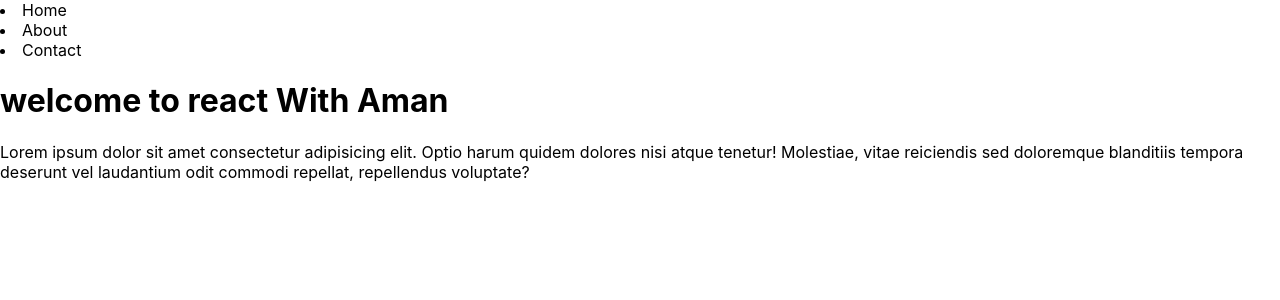
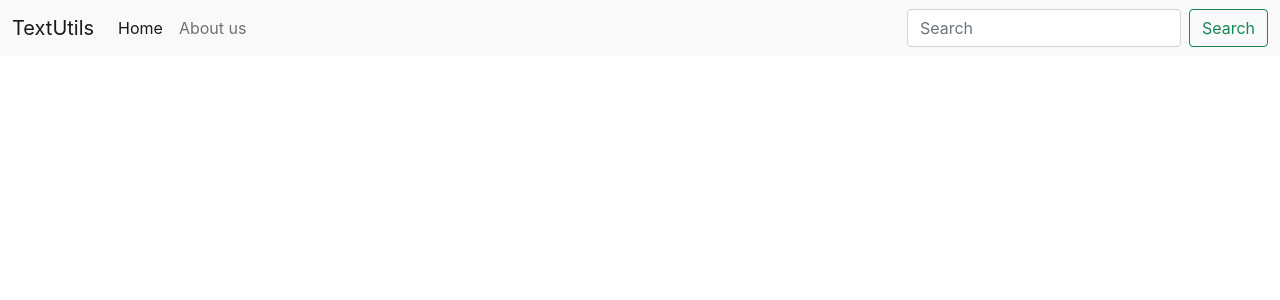
Before and after one commit to thedevaman/first-react-project, a React (Create React App) app: page / in a window 1280 px wide. Shown: the top 300 px of the page. Built offline with nearby package versions, Linux system fonts and the light colour scheme.

Commit message:
adding components props proptypes defaultprops

```diff
--- a/public/index.html
+++ b/public/index.html
@@ -13,11 +13,16 @@
 
     <link rel="manifest" href="%PUBLIC_URL%/manifest.json" />
 
+
+    <link href="https://cdn.jsdelivr.net/npm/bootstrap@5.1.3/dist/css/bootstrap.min.css" rel="stylesheet" integrity="sha384-1BmE4kWBq78iYhFldvKuhfTAU6auU8tT94WrHftjDbrCEXSU1oBoqyl2QvZ6jIW3" crossorigin="anonymous">
     <title>React App</title>
   </head>
   <body>
     <noscript>You need to enable JavaScript to run this app.</noscript>
     <div id="root"></div>
 
+
+
+    <script src="https://cdn.jsdelivr.net/npm/bootstrap@5.1.3/dist/js/bootstrap.bundle.min.js" integrity="sha384-ka7Sk0Gln4gmtz2MlQnikT1wXgYsOg+OMhuP+IlRH9sENBO0LRn5q+8nbTov4+1p" crossorigin="anonymous"></script>
   </body>
 </html>
--- a/src/App.js
+++ b/src/App.js
@@ -1,19 +1,16 @@
-import logo from './logo.svg';
+// import logo from './logo.svg';
 import './App.css';
+import Navbar from './components/Navbar';
 
-let name = "Aman"
+
 function App() {
   return (
     <>
-    <nav>
-      <li>Home</li>
-      <li>About</li>
-      <li>Contact</li>
-    </nav>
-    <div className='container'>
-      <h1>welcome to react With {name}</h1>
-      <p>Lorem ipsum dolor sit amet consectetur adipisicing elit. Optio harum quidem dolores nisi atque tenetur! Molestiae, vitae reiciendis sed doloremque blanditiis tempora deserunt vel laudantium odit commodi repellat, repellendus voluptate?</p>
-    </div>
+
+  <Navbar title ="TextUtils"/>
+
+  {/* <Navbar/> */}
+
     </>
 
   );
--- /dev/null
+++ b/src/components/Navbar.js
@@ -0,0 +1,43 @@
+
+import React from 'react'
+import PropTypes from 'prop-types'
+
+
+export default function Navbar(props) {
+  return (
+    <nav class="navbar navbar-expand-lg navbar-light bg-light">
+    <div className="container-fluid">
+      <a className="navbar-brand" href="#">{props.title}</a>
+      <button className="navbar-toggler" type="button" data-bs-toggle="collapse" data-bs-target="#navbarSupportedContent" aria-controls="navbarSupportedContent" aria-expanded="false" aria-label="Toggle navigation">
+        <span className="navbar-toggler-icon"></span>
+      </button>
+      <div className="collapse navbar-collapse" id="navbarSupportedContent">
+        <ul className="navbar-nav me-auto mb-2 mb-lg-0">
+          <li className="nav-item">
+            <a className="nav-link active" aria-current="page" href="#">Home</a>
+          </li>
+          <li className="nav-item">
+            <a className="nav-link" href="#">{props.about}</a>
+          </li>
+
+
+        </ul>
+        <form className="d-flex">
+          <input className="form-control me-2" type="search" placeholder="Search" aria-label="Search"/>
+          <button className="btn btn-outline-success" type="submit">Search</button>
+        </form>
+      </div>
+     </div>
+     </nav>
+  )
+}
+
+// used to check the prop type passed from app.js
+
+Navbar.propTypes = {title:PropTypes.string.isRequired,
+                     about:PropTypes.string.isRequired}
+
+// used to set default props when no props are passed from app.js
+
+Navbar.defaultProps = {title:'Please set title here',
+                        about:'About us'}
```
